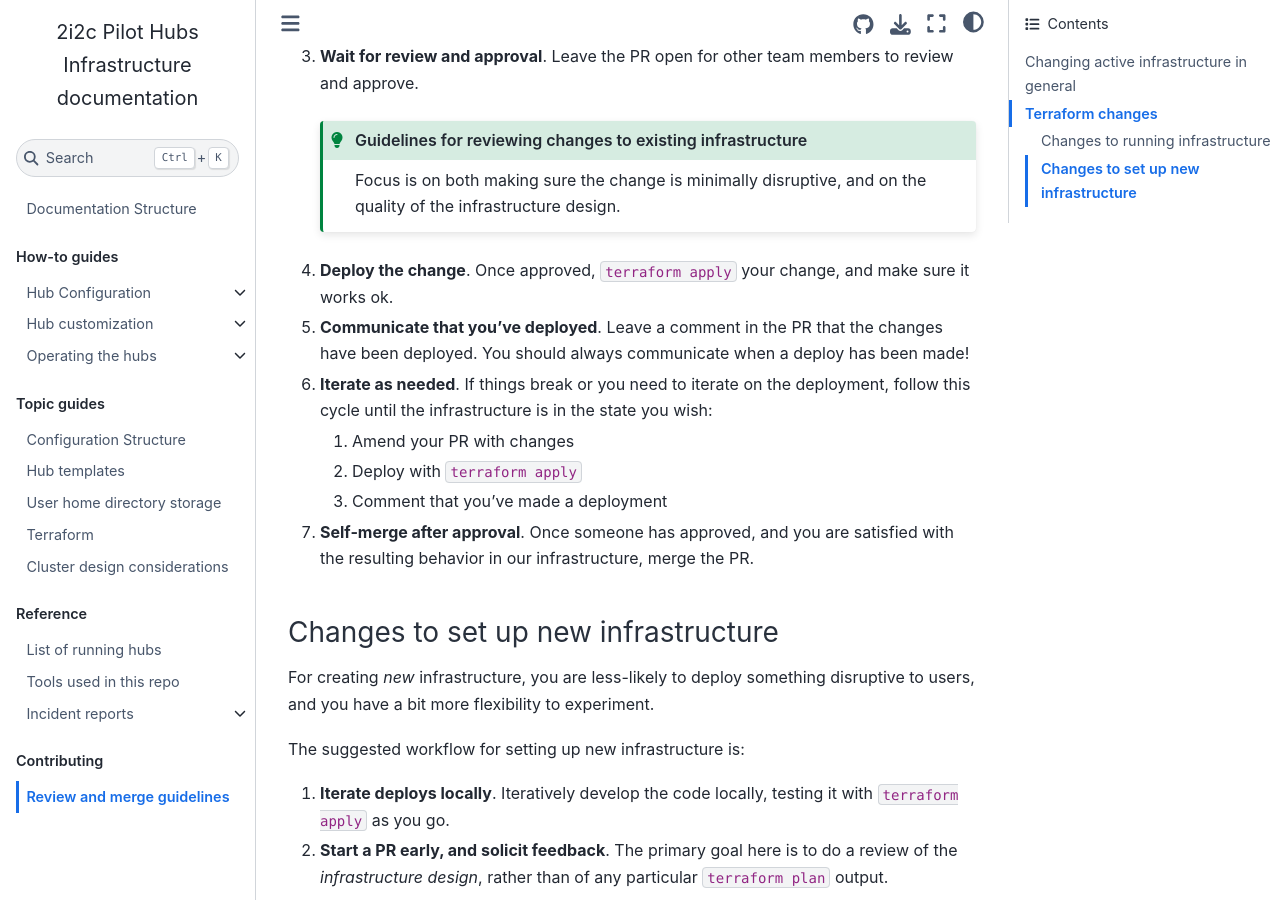
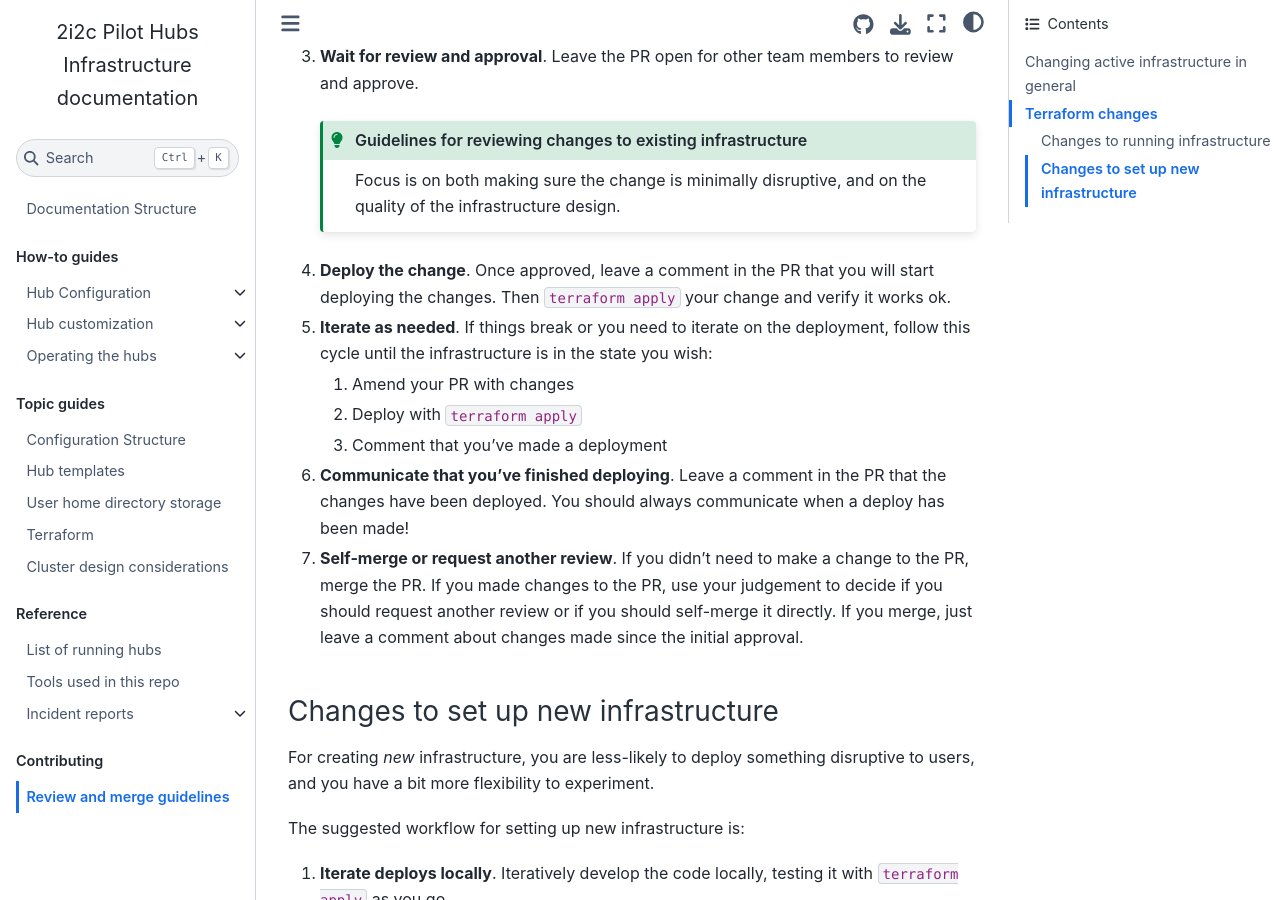
Before and after one commit to 2i2c-org/infrastructure, a Sphinx documentation site: the page built from docs/contributing/code-review.md, in a window 1280 px wide and 900 px high, scrolled down 2328 px. Built offline with Sphinx 7.4.7 and the Sphinx Book theme 1.1.4, drawn with Linux system fonts in a browser that asks for light colours; pages that are not in the unit, such as notebooks, are missing from menus; the version number could not be read and is left out.

Commit message:
Update docs/contributing/code-review.md
Co-authored-by: Erik Sundell <erik.i.sundell@gmail.com>

```diff
--- a/docs/contributing/code-review.md
+++ b/docs/contributing/code-review.md
@@ -82,14 +82,14 @@
    :class: tip
    Focus is on both making sure the change is minimally disruptive, and on the quality of the infrastructure design.
    :::
-1. **Deploy the change**. Once approved, `terraform apply` your change, and make sure it works ok.
-1. **Communicate that you've deployed**. Leave a comment in the PR that the changes have been deployed. You should always communicate when a deploy has been made!
+1. **Deploy the change**. Once approved, leave a comment in the PR that you will start deploying the changes. Then `terraform apply` your change and verify it works ok.
 1. **Iterate as needed**. If things break or you need to iterate on the deployment, follow this cycle until the infrastructure is in the state you wish:
 
    1. Amend your PR with changes
    2. Deploy with `terraform apply`
    3. Comment that you've made a deployment
-1. **Self-merge after approval**. Once someone has approved, and you are satisfied with the resulting behavior in our infrastructure, merge the PR.
+1. **Communicate that you've finished deploying**. Leave a comment in the PR that the changes have been deployed. You should always communicate when a deploy has been made!
+1. **Self-merge or request another review**. If you didn't need to make a change to the PR, merge the PR. If you made changes to the PR, use your judgement to decide if you should request another review or if you should self-merge it directly. If you merge, just leave a comment about changes made since the initial approval.
 
 
 
```
